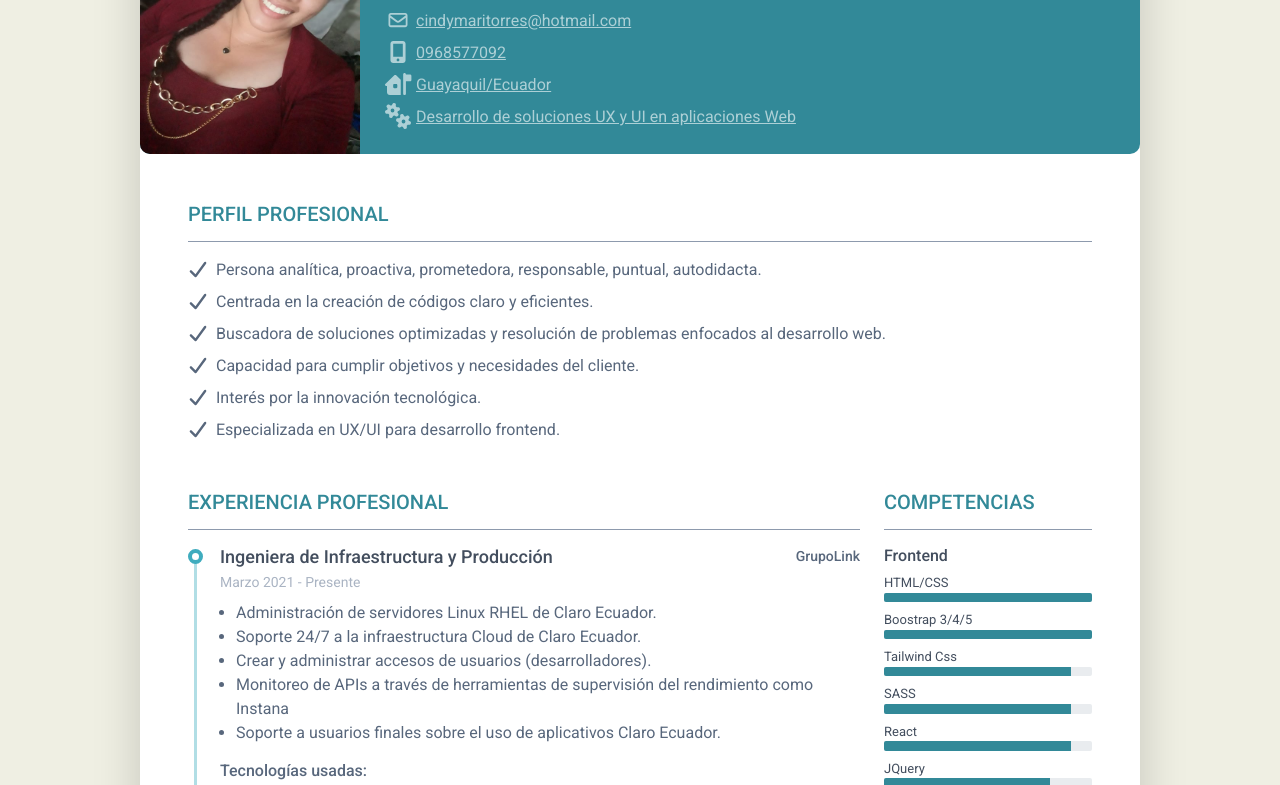
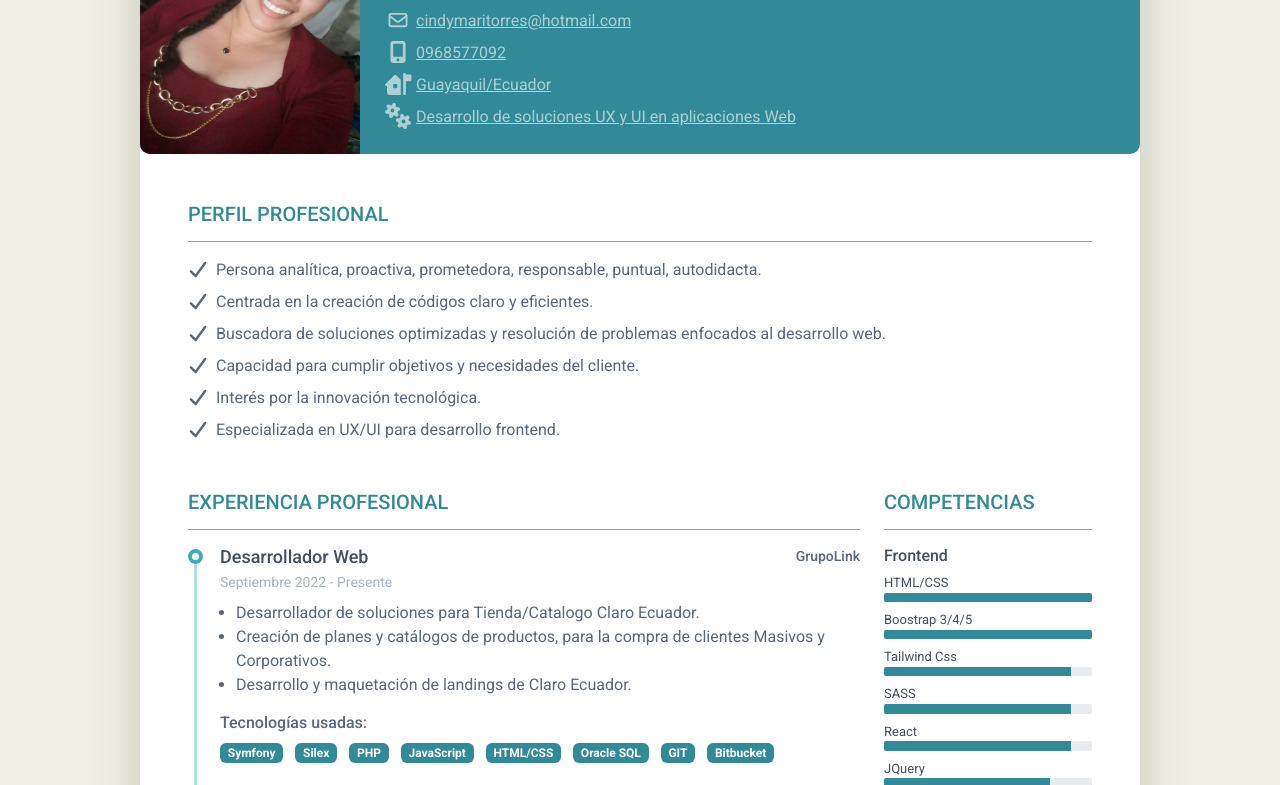
Before and after one commit to cindymarintorres/resume-v1-red, a plain HTML site: page index.html in a window 1280 px wide. Shown: the part 154-939 px from the top of the page. Drawn offline with Linux system fonts and the light colour scheme.

Commit message:
Cambio en experiencia laboral 21092022

```diff
--- a/index.html
+++ b/index.html
@@ -87,6 +87,42 @@
 						    <h2 class="resume-section-title text-uppercase font-weight-bold pb-3 mb-3">Experiencia Profesional</h2>
 						    <div class="resume-section-content">
 							    <div class="resume-timeline position-relative">
+									<article class="resume-timeline-item position-relative pb-5">
+
+									    <div class="resume-timeline-item-header mb-2">
+										    <div class="d-flex flex-column flex-md-row">
+										        <h3 class="resume-position-title font-weight-bold mb-1">Desarrollador Web</h3>
+										        <div class="resume-company-name ms-auto">GrupoLink</div>
+										    </div><!--//row-->
+										    <div class="resume-position-time">Septiembre 2022 - Presente</div>
+									    </div><!--//resume-timeline-item-header-->
+									    <div class="resume-timeline-item-desc">
+											<ul class="ps-3">
+												<li>
+													Desarrollador de soluciones para Tienda/Catalogo Claro Ecuador.
+												</li>
+												<li>
+													Creación de planes y catálogos de productos, para la compra de clientes Masivos y Corporativos.
+												</li>
+												<li>
+													Desarrollo y maquetación de landings de Claro Ecuador.
+												</li>
+											</ul>
+										    <h4 class="resume-timeline-item-desc-heading font-weight-bold">Tecnologías usadas:</h4>
+										    <ul class="list-inline">
+											    <li class="list-inline-item"><span class="badge bg-secondary badge-pill">Symfony</span></li>
+											    <li class="list-inline-item"><span class="badge bg-secondary badge-pill">Silex</span></li>
+											    <li class="list-inline-item"><span class="badge bg-secondary badge-pill">PHP</span></li>
+											    <li class="list-inline-item"><span class="badge bg-secondary badge-pill">JavaScript</span></li>
+											    <li class="list-inline-item"><span class="badge bg-secondary badge-pill">HTML/CSS</span></li>
+											    <li class="list-inline-item"><span class="badge bg-secondary badge-pill">Oracle SQL</span></li>
+												<li class="list-inline-item"><span class="badge bg-secondary badge-pill">GIT</span></li>
+												<li class="list-inline-item"><span class="badge bg-secondary badge-pill">Bitbucket</span></li>
+										    </ul>
+									    </div><!--//resume-timeline-item-desc-->
+
+								    </article><!--//resume-timeline-item-->
+
 								    <article class="resume-timeline-item position-relative pb-5">
 
 									    <div class="resume-timeline-item-header mb-2">
@@ -94,7 +130,7 @@
 										        <h3 class="resume-position-title font-weight-bold mb-1">Ingeniera de Infraestructura y Producción</h3>
 										        <div class="resume-company-name ms-auto">GrupoLink</div>
 										    </div><!--//row-->
-										    <div class="resume-position-time">Marzo 2021 - Presente</div>
+										    <div class="resume-position-time">Marzo 2021 - Septiembre 2022</div>
 									    </div><!--//resume-timeline-item-header-->
 									    <div class="resume-timeline-item-desc">
 										    <!--<p>Role description goes here ipsum dolor sit amet, consectetuer adipiscing elit. Aenean commodo ligula eget dolor. Aenean massa. Cum sociis natoque penatibus et magnis dis parturient montes, nascetur ridiculus mus. Donec quam felis, ultricies nec, pellentesque eu, pretium quis, sem. Donec pede justo, fringilla vel.</p>
@@ -172,8 +208,8 @@
 
 						    </div>
 						</section>
-						<section class="resume-section experience-section mb-5">
-							<h2 class="resume-section-title text-uppercase font-weight-bold pb-3 mb-3">Proyectos externos y personales</h2>
+						<section class="resume-section experience-section mb-5 pt-lg-3">
+							<h2 class="resume-section-title text-uppercase font-weight-bold pb-3 mb-3 mt-lg-1">Proyectos externos y personales</h2>
 						    <div class="resume-section-content">
 							    <div class="position-relative ps-4">
 								    <article class="position-relative pb-4">
```
